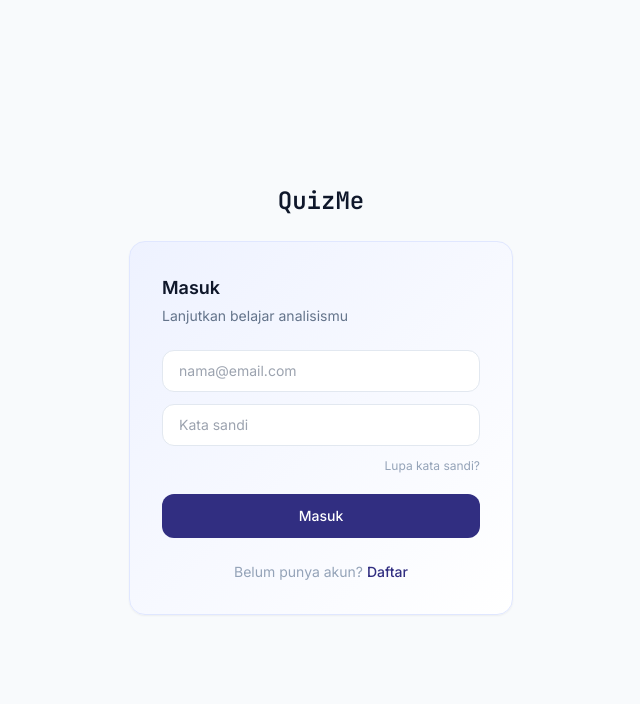
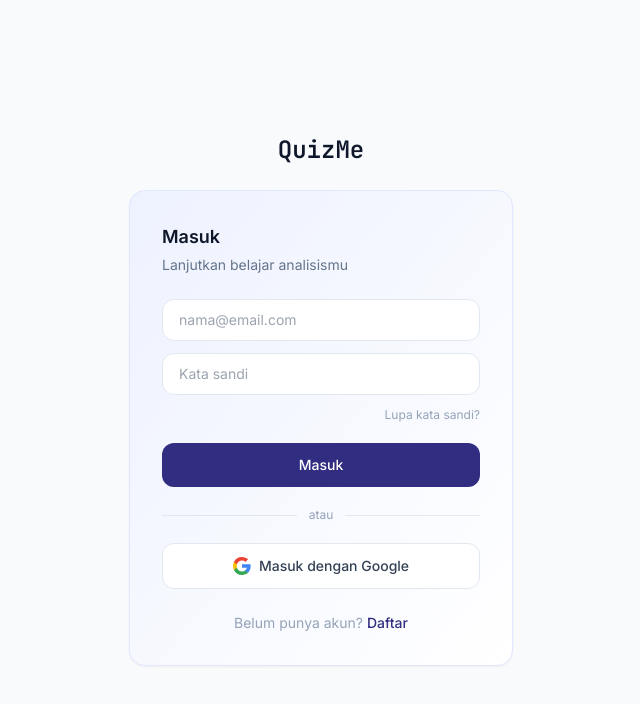
Before and after one commit to rioopr-beep/quizme, a Next.js app: page /login in a window 1280 px wide. Shown: the top 704 px of the page, without its empty margins (319-959 px from the left). Built offline with nearby package versions, Linux system fonts and the light colour scheme; no server answers.

Commit message:
Update page.tsx

```diff
--- a/app/(auth)/login/page.tsx
+++ b/app/(auth)/login/page.tsx
@@ -12,6 +12,23 @@ export default function LoginPage() {
   const [password, setPassword] = useState('');
   const [error, setError] = useState<string | null>(null);
   const [loading, setLoading] = useState(false);
+
+  async function handleGoogleLogin() {
+    setError(null);
+    setLoading(true);
+
+    const { error } = await supabase.auth.signInWithOAuth({
+      provider: 'google',
+      options: {
+        redirectTo: `${window.location.origin}/auth/callback?next=/dashboard`,
+      },
+    });
+
+    if (error) {
+      setError('Gagal login dengan Google.');
+      setLoading(false);
+    }
+  }
 
   async function handleLogin(e: React.FormEvent) {
     e.preventDefault();
@@ -75,6 +92,27 @@ export default function LoginPage() {
             </button>
           </form>
 
+          <div className="my-5 flex items-center gap-3">
+            <div className="h-px flex-1 bg-slate-200" />
+            <span className="text-xs text-slate-400">atau</span>
+            <div className="h-px flex-1 bg-slate-200" />
+          </div>
+
+          <button
+            type="button"
+            onClick={handleGoogleLogin}
+            disabled={loading}
+            className="flex w-full items-center justify-center gap-2 rounded-xl border border-slate-200 bg-white px-4 py-3 text-sm font-medium text-slate-700 transition hover:bg-slate-50 disabled:opacity-60"
+          >
+            <svg width="18" height="18" viewBox="0 0 18 18">
+              <path fill="#4285F4" d="M17.64 9.2c0-.64-.06-1.25-.16-1.84H9v3.48h4.84a4.14 4.14 0 0 1-1.8 2.72v2.26h2.9c1.7-1.57 2.7-3.87 2.7-6.62z"/>
+              <path fill="#34A853" d="M9 18c2.43 0 4.47-.8 5.96-2.18l-2.9-2.26c-.8.54-1.84.86-3.06.86-2.35 0-4.34-1.59-5.05-3.72H.94v2.33A9 9 0 0 0 9 18z"/>
+              <path fill="#FBBC05" d="M3.95 10.7A5.4 5.4 0 0 1 3.67 9c0-.59.1-1.17.28-1.7V4.97H.94A9 9 0 0 0 0 9c0 1.45.35 2.83.94 4.03l3.01-2.33z"/>
+              <path fill="#EA4335" d="M9 3.58c1.32 0 2.51.46 3.44 1.35l2.58-2.58C13.46.89 11.43 0 9 0A9 9 0 0 0 .94 4.97l3.01 2.33C4.66 5.17 6.65 3.58 9 3.58z"/>
+            </svg>
+            Masuk dengan Google
+          </button>
+
           <p className="mt-6 text-center text-sm text-slate-400">
             Belum punya akun?{' '}
             <Link href="/signup" className="font-medium text-indigo-900">
@@ -85,4 +123,4 @@ export default function LoginPage() {
       </div>
     </main>
   );
-              }
+        }
```
